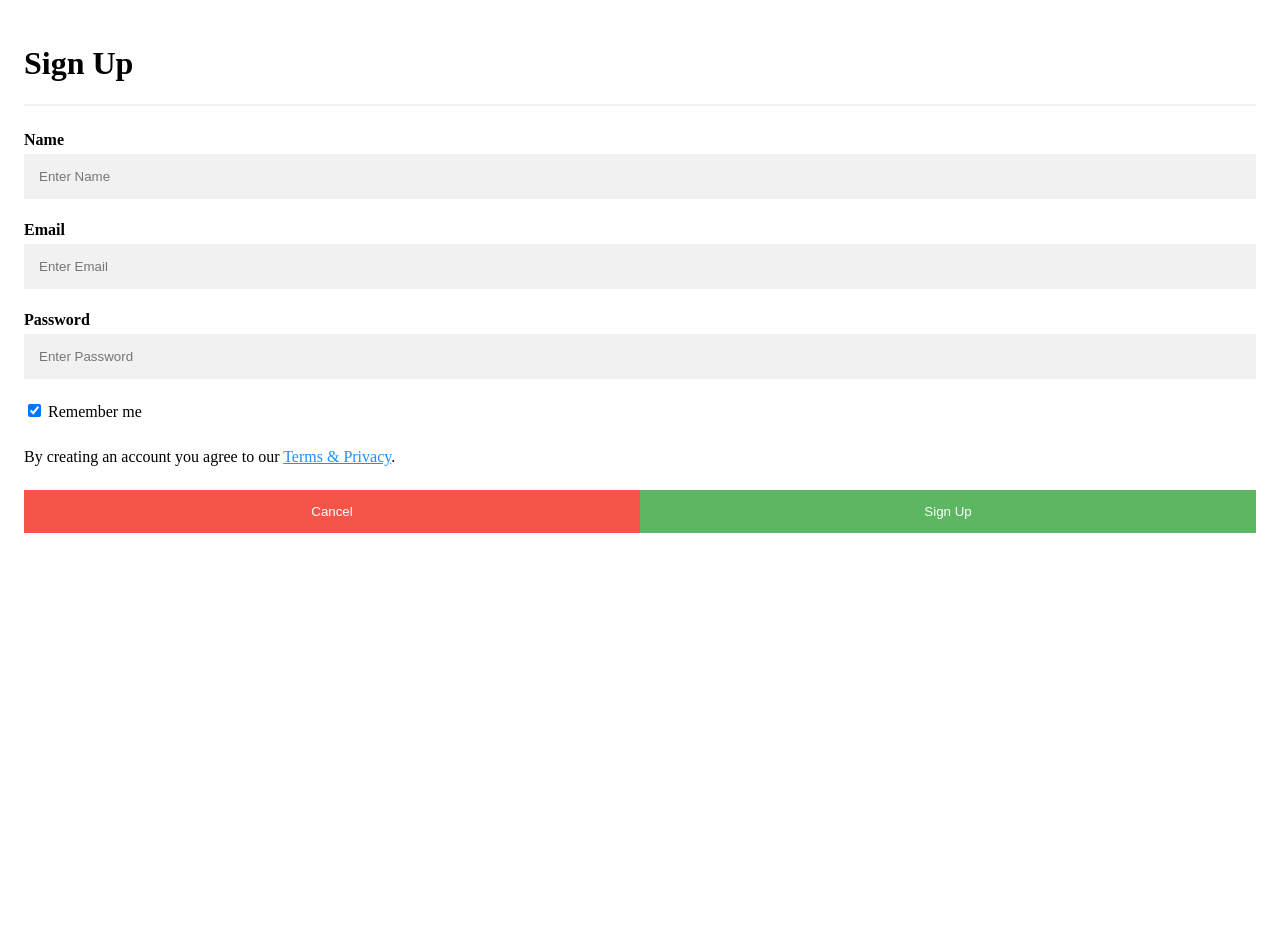
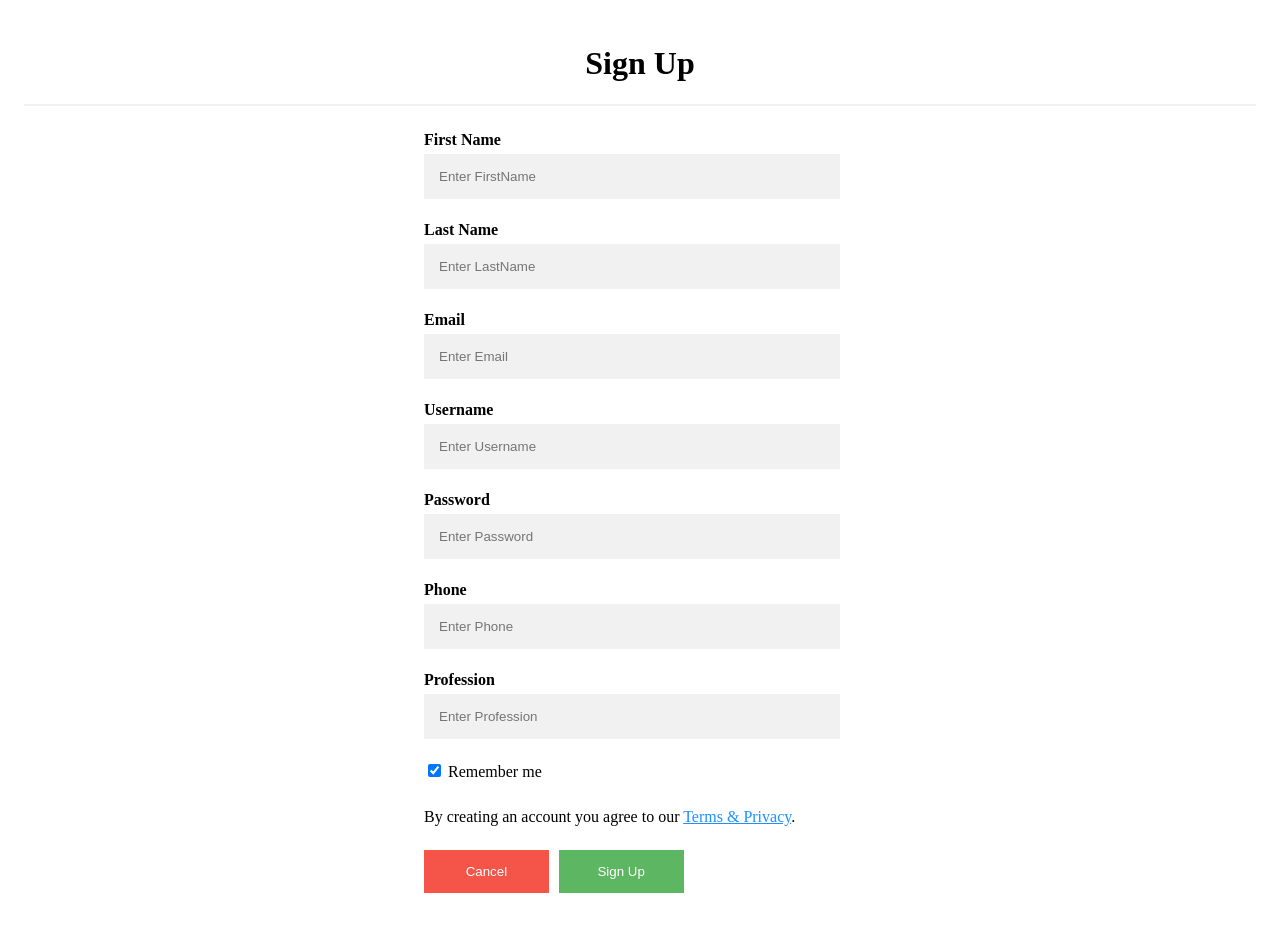
Before and after one commit to kalyan6013/DoctorApp, an Angular app: page / in a window 1280 px wide. Before the commit the page ends 800 px from the top, so only its background shows below. Built offline with nearby package versions, Linux system fonts and the light colour scheme.

Commit message:
UI changes in registration page

```diff
--- a/src/app/registration/registration.component.css
+++ b/src/app/registration/registration.component.css
@@ -1,9 +1,14 @@
 body {font-family: Arial, Helvetica, sans-serif;}
 * {box-sizing: border-box}
 
+
+.form_heading{
+
+    text-align: center;
+}
 /* Full-width input fields */
 input[type=text], input[type=password], input[type=email] {
-    width: 100%;
+    width: 50%;
     padding: 15px;
     margin: 5px 0 22px 0;
     display: inline-block;
@@ -46,7 +51,8 @@ button:hover {
 /* Float cancel and signup buttons and add an equal width */
 .cancelbtn, .signupbtn {
   float: left;
-  width: 50%;
+  width: 15%;
+  margin-right: 10px;
 }
 
 /* Add padding to container elements */
@@ -60,6 +66,9 @@ button:hover {
     clear: both;
     display: table;
 }
+.formstyle{
+  margin-left: 400px;
+}
 
 /* Change styles for cancel button and signup button on extra small screens */
 @media screen and (max-width: 300px) {
--- a/src/app/registration/registration.component.html
+++ b/src/app/registration/registration.component.html
@@ -1,17 +1,30 @@
 <div id="registration">
   <form>
       <div class="container">
-            <h1>Sign Up</h1>
+          <h1 class="form_heading">Sign Up</h1>
           <hr>
+          <div class="formstyle">
+          <label><b>First Name</b></label><br>
+          <input type="text" placeholder="Enter FirstName" name="firstname" required><br>
 
-            <label><b>Name</b></label>
-            <input type="text" placeholder="Enter Name" name="name" required>
+          <label><b>Last Name</b></label><br>
+          <input type="text" placeholder="Enter LastName" name="lastname" required><br>
 
-            <label><b>Email</b></label>
-            <input type="email" placeholder="Enter Email" name="email" required>
 
-            <label><b>Password</b></label>
-            <input type="password" placeholder="Enter Password" name="password" required>
+          <label><b>Email</b></label><br>
+          <input type="email" placeholder="Enter Email" name="email" required><br>
+
+          <label><b>Username</b></label><br>
+          <input type="text" placeholder="Enter Username" name="admin_user" required><br>
+
+          <label><b>Password</b></label><br>
+          <input type="password" placeholder="Enter Password" name="password" required><br>
+
+          <label><b>Phone</b></label><br>
+          <input type="text" placeholder="Enter Phone" name="phone" required><br>
+
+          <label><b>Profession</b></label><br>
+          <input type="text" placeholder="Enter Profession" name="profession" required><br>
 
           <label>
             <input type="checkbox" checked="checked" name="remember" style="margin-bottom:15px"> Remember me
@@ -23,6 +36,8 @@
             <button type="button" class="cancelbtn">Cancel</button>
             <button type="submit" class="signupbtn">Sign Up</button>
           </div>
+
+          </div>
         </div>
   </form>
 </div>
```
Lines whose indentation alone changed are shown as unchanged.
